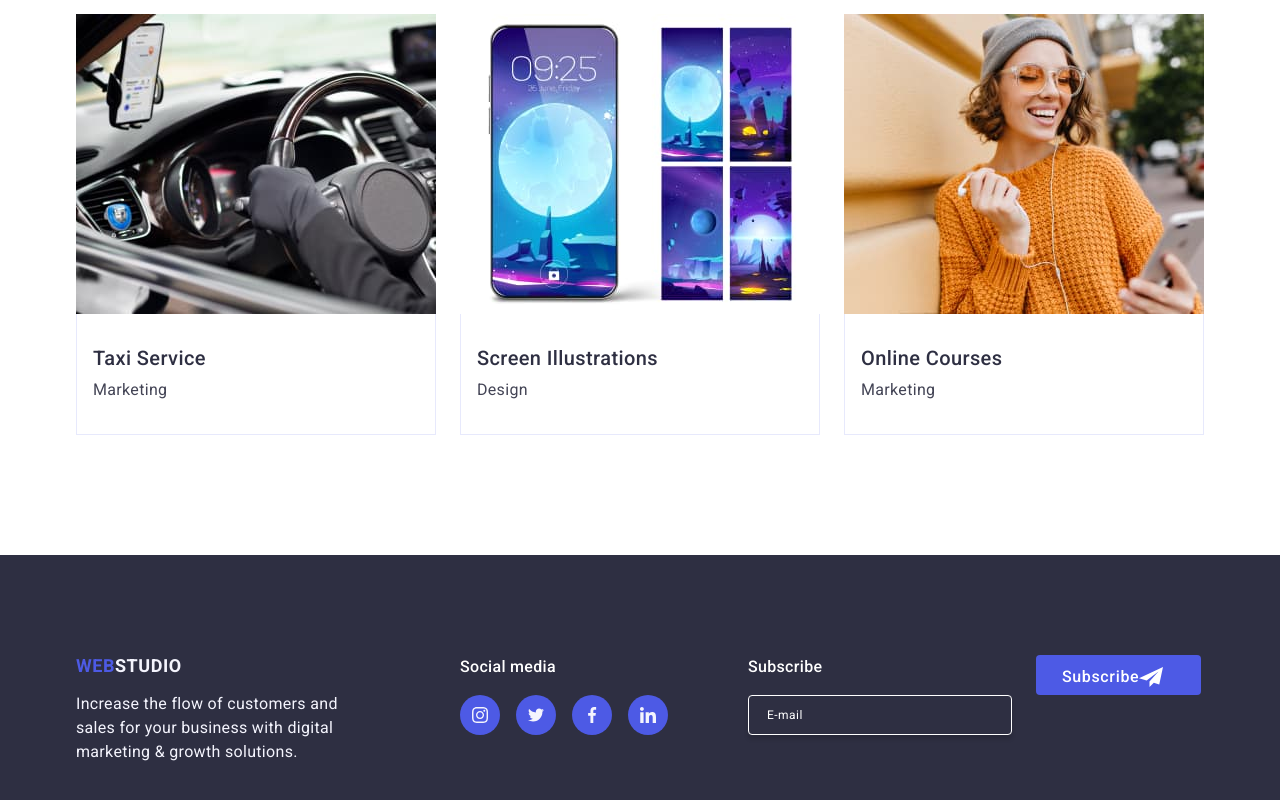
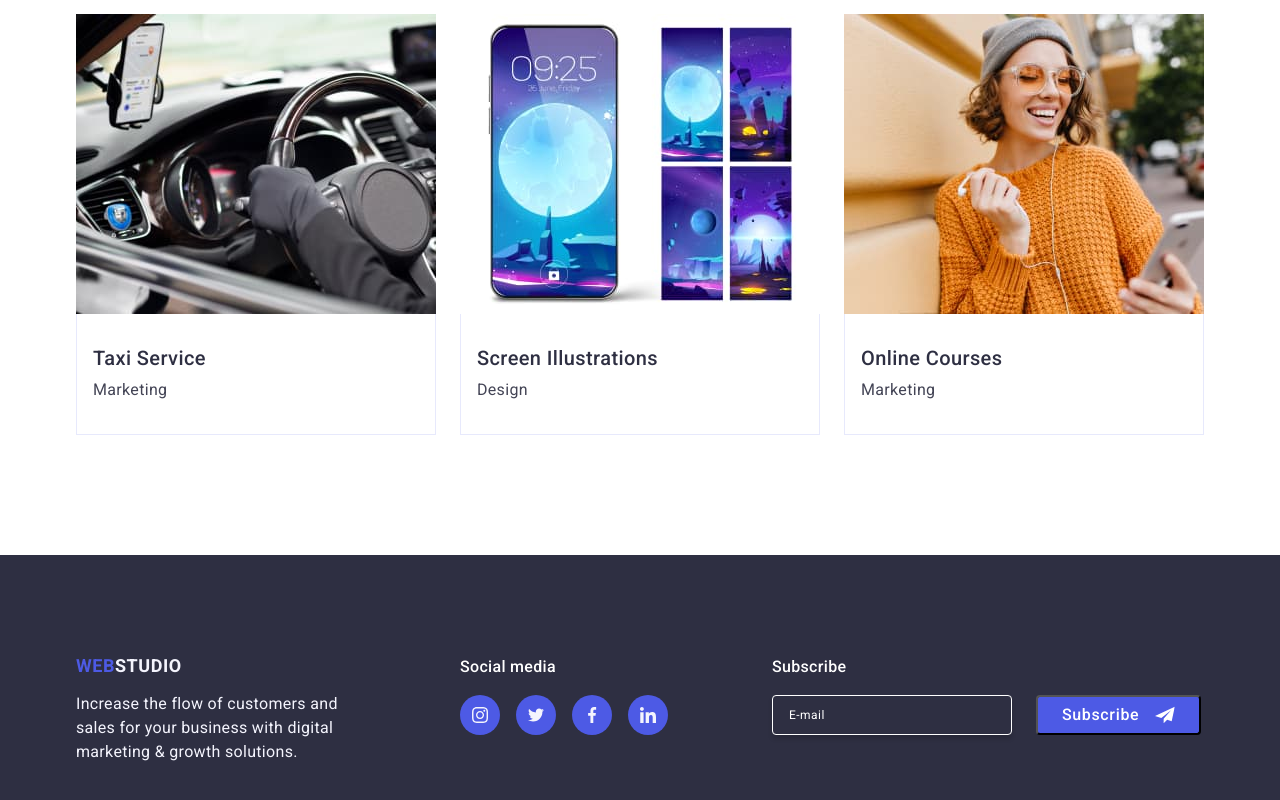
Before and after one commit to Lisovyk212/goit-markup-hw-05, a plain HTML site: page index.html in a window 1280 px wide. Shown: the part 2628-3428 px from the top of the page. Drawn offline with nearby package versions, Linux system fonts and the light colour scheme.

Commit message:
commit message

```diff
--- a/css/styles.css
+++ b/css/styles.css
@@ -454,14 +454,7 @@ address {
   max-width: 453px;
   margin-left: 80px;
 }
-.footer-box {
-  display: flex;
-}
-.footer-label-input {
-  display: flex;
-  flex-direction: column;
-}
-.footer-label {
+.footer-form-title {
   font-weight: 500;
   font-size: 16px;
   line-height: 24px;
@@ -469,8 +462,14 @@ address {
   letter-spacing: 0.02em;
   color: #fff;
   margin-bottom: 16px;
+  margin-left: 24px;
 }
-.footer-input {
+.footer-form-blok {
+  display: flex;
+  gap: 24px;
+}
+
+.footer-form-input {
   border: 1px solid #fff;
   border-radius: 4px;
   width: 264px;
@@ -484,8 +483,10 @@ address {
   line-height: 2;
   letter-spacing: 0.04em;
   color: #fff;
+
+  padding-left: 16px;
 }
-.footer-input::placeholder {
+.footer-form-input::placeholder {
   font-weight: 400;
   font-size: 12px;
   line-height: 24px;
@@ -493,18 +494,18 @@ address {
   letter-spacing: 0.04em;
   color: #fff;
   padding-top: 8px;
-  padding-left: 16px;
   padding-bottom: 8px;
 }
-.telegram-btm {
+.footer-telegram-btm {
   display: flex;
   border-radius: 4px;
   padding: 8px 24px;
-  width: 165px;
+  min-width: 165px;
   height: 40px;
-  background-color: #4d5ae5;
-  border-color: transparent;
+  justify-content: center;
+  align-items: center;
 
+  font-family: "Roboto", sans-serif;
   font-weight: 500;
   font-size: 16px;
   line-height: 24px;
@@ -513,14 +514,13 @@ address {
   text-align: center;
   color: #fff;
 
-  margin-left: 24px;
-  margin-bottom: auto;
+  cursor: pointer;
+  background-color: #4d5ae5;
+  border-color: none;
 }
-.telegram-icon {
-  display: block;
-}
-.icon-telegram {
+.btm-icon-telegram {
   fill: #fff;
+  margin-left: 16px;
 }
 .telegram-btm:hover {
   background-color: #404bbf;
--- a/index.html
+++ b/index.html
@@ -485,24 +485,21 @@
           </ul>
         </div>
         <div class="footer-form">
-          <form class="footer-box">
-            <div class="footer-label-input">
-              <label for="user-footer" class="footer-label">Subscribe</label>
+          <p class="footer-form-title">Subscribe</p>
+          <form class="footer-form-blok">
+            <label for="user-footer-input" class="footer-form-label"></label>
             <input
               type="email"
-                class="footer-input"
-                name="user-footer"
-                id="user-footer"
+              class="footer-form-input"
+              name="user-footer-input"
+              id="user-footer-input"
               placeholder="E-mail"
             />
-            </div>
-            <button type="button" class="telegram-btm">
+            <button type="submit" class="footer-telegram-btm">
               Subscribe
-              <div class="telegram-icon">
-                <svg class="icon-telegram" width="24" height="24">
+              <svg class="btm-icon-telegram" width="24" height="24">
                 <use href="./images/icons.svg#icon-telegram"></use>
               </svg>
-              </div>
             </button>
           </form>
         </div>
```
Lines whose indentation alone changed are shown as unchanged.
